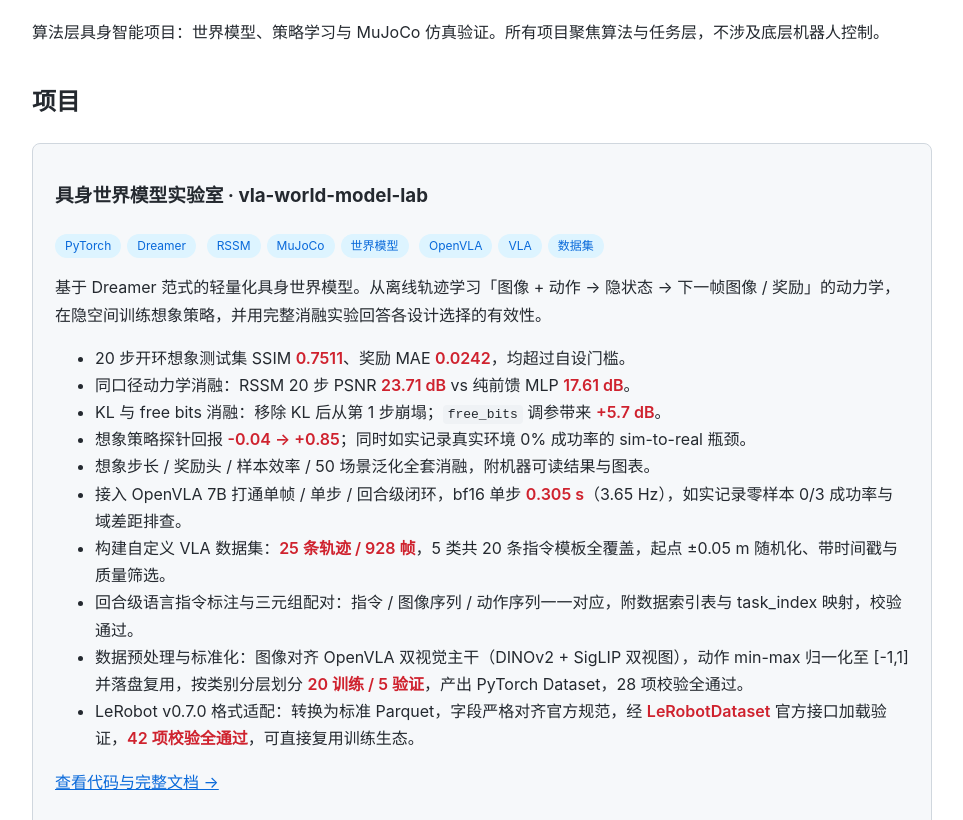
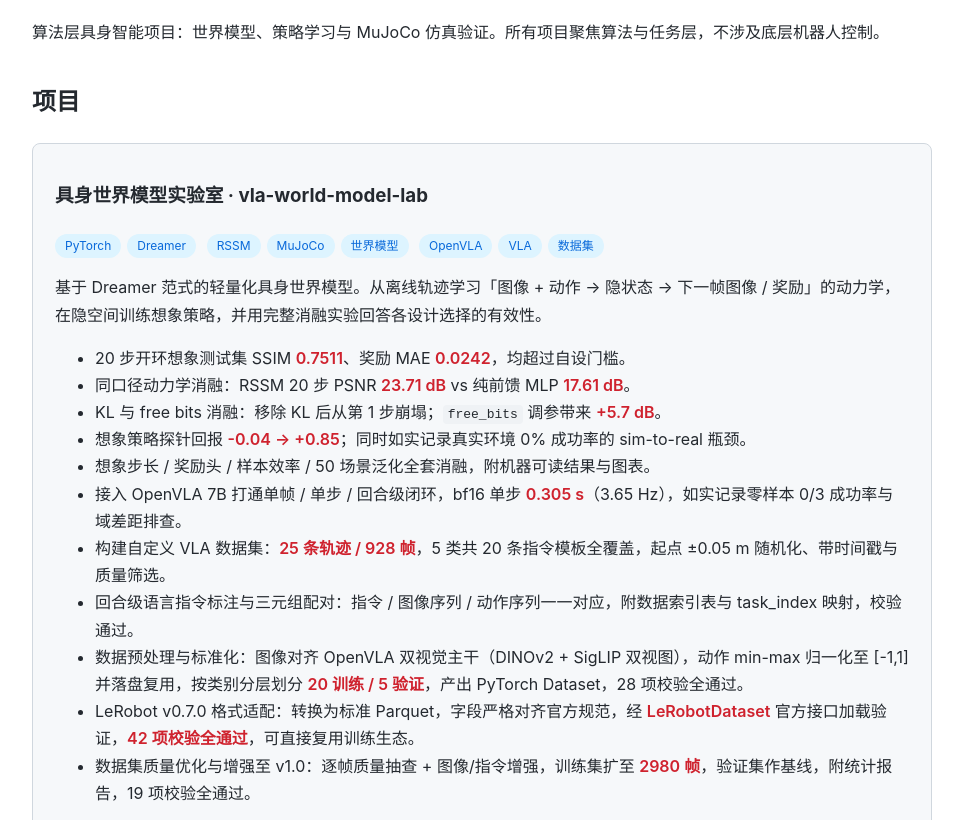
Before and after one commit to wzh0310/embodied-portfolio, a plain HTML site: page index.html in a window 1280 px wide. Shown: the part 111-931 px from the top of the page, without its empty margins (158-1121 px from the left). Drawn offline with Linux system fonts and the light colour scheme.

Commit message:
docs: 补充数据集 v1.0 质量优化与增强亮点

```diff
--- a/index.html
+++ b/index.html
@@ -45,6 +45,7 @@
       <li>回合级语言指令标注与三元组配对：指令 / 图像序列 / 动作序列一一对应，附数据索引表与 task_index 映射，校验通过。</li>
       <li>数据预处理与标准化：图像对齐 OpenVLA 双视觉主干（DINOv2 + SigLIP 双视图），动作 min-max 归一化至 [-1,1] 并落盘复用，按类别分层划分 <span class="metric">20 训练 / 5 验证</span>，产出 PyTorch Dataset，28 项校验全通过。</li>
       <li>LeRobot v0.7.0 格式适配：转换为标准 Parquet，字段严格对齐官方规范，经 <span class="metric">LeRobotDataset</span> 官方接口加载验证，<span class="metric">42 项校验全通过</span>，可直接复用训练生态。</li>
+      <li>数据集质量优化与增强至 v1.0：逐帧质量抽查 + 图像/指令增强，训练集扩至 <span class="metric">2980 帧</span>，验证集作基线，附统计报告，19 项校验全通过。</li>
     </ul>
     <p><a href="https://github.com/wzh0310/vla-world-model-lab">查看代码与完整文档 →</a></p>
   </div>
```
Also changed, not shown: 1 other file.
